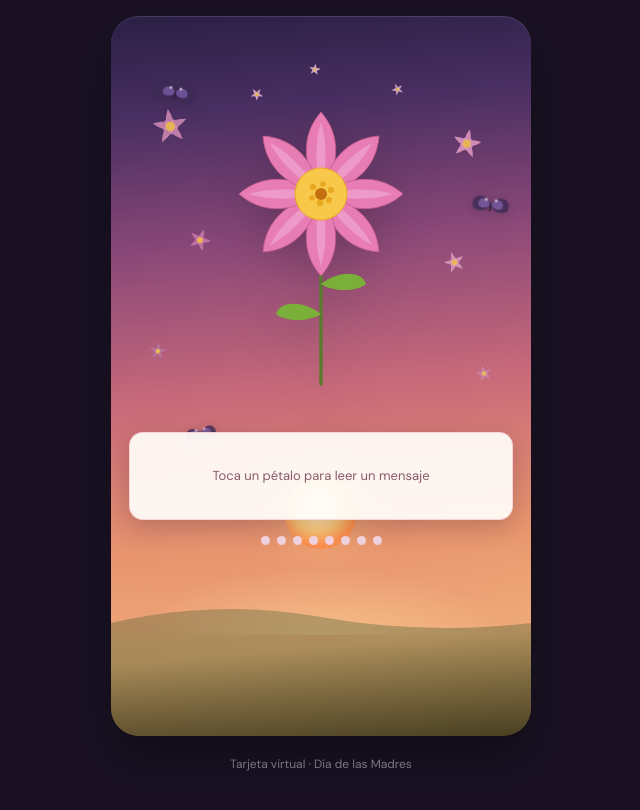
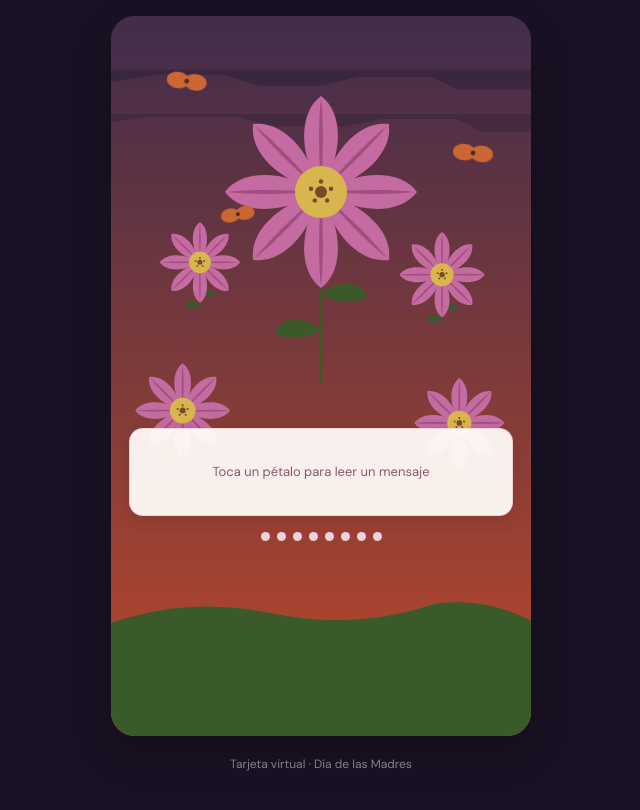
Before and after one commit to damarindoz2/mere, a React (Vite) app: page / in a window 1280 px wide. Shown: the top 810 px of the page, without its empty margins (319-959 px from the left). Built offline with nearby package versions, Linux system fonts and the light colour scheme.

Commit message:
style: jardín plano tipo referencia (cielo, nubes, colina, cosmos, mariposas)

```diff
--- a/src/CosmosCard.css
+++ b/src/CosmosCard.css
@@ -5,57 +5,10 @@
   margin: 0 auto;
   padding: 20px 18px 28px;
   min-height: min(92dvh, 720px);
-  border-radius: 28px;
+  border-radius: 24px;
   overflow: hidden;
-  background: linear-gradient(
-    175deg,
-    #2a1f45 0%,
-    #4a2f62 14%,
-    #8b4878 32%,
-    #c96a7a 52%,
-    #e8956e 72%,
-    #f0b078 86%,
-    #6b4a28 100%
-  );
-  box-shadow:
-    0 24px 48px rgba(0, 0, 0, 0.35),
-    inset 0 1px 0 rgba(255, 255, 255, 0.12);
-}
-
-.garden__sun {
-  position: absolute;
-  left: 50%;
-  bottom: 26%;
-  width: 72px;
-  height: 72px;
-  transform: translateX(-50%);
-  border-radius: 50%;
-  background: radial-gradient(
-    circle at 45% 40%,
-    #fff0d4 0%,
-    #ffcc7a 42%,
-    #ff8f4a 68%,
-    rgba(255, 120, 60, 0.2) 100%
-  );
-  box-shadow: 0 0 48px rgba(255, 200, 120, 0.55);
-  pointer-events: none;
-  z-index: 0;
-}
-
-.garden__horizon {
-  position: absolute;
-  left: -15%;
-  right: -15%;
-  bottom: 14%;
-  height: 38%;
-  background: radial-gradient(
-    ellipse 75% 55% at 50% 100%,
-    rgba(255, 214, 160, 0.42) 0%,
-    rgba(232, 140, 120, 0.18) 45%,
-    transparent 72%
-  );
-  pointer-events: none;
-  z-index: 0;
+  background: #3b2b4d;
+  box-shadow: 0 16px 40px rgba(0, 0, 0, 0.28);
 }
 
 .garden__backdrop {
@@ -65,47 +18,44 @@
   height: 100%;
   pointer-events: none;
   z-index: 0;
-  opacity: 0.92;
 }
 
 .garden__butterfly {
   position: absolute;
-  width: 44px;
-  height: 32px;
+  width: 40px;
+  height: 24px;
   z-index: 2;
   pointer-events: none;
-  opacity: 0.9;
-  filter: drop-shadow(0 2px 6px rgba(0, 0, 0, 0.2));
+  opacity: 1;
 }
 
 .garden__butterfly--1 {
-  top: 10%;
-  left: 6%;
+  top: 9%;
+  left: 10%;
   animation: gardenFlutter1 10s ease-in-out infinite;
 }
 
 .garden__butterfly--2 {
-  top: 22%;
-  right: 8%;
+  top: 16%;
+  right: 12%;
   animation: gardenFlutter2 12s ease-in-out infinite;
-  transform: scaleX(-1);
 }
 
 .garden__butterfly--3 {
-  bottom: 38%;
-  left: 12%;
-  width: 36px;
-  height: 26px;
-  animation: gardenFlutter3 11s ease-in-out infinite 0.5s;
+  top: 28%;
+  left: 22%;
+  width: 34px;
+  height: 20px;
+  animation: gardenFlutter3 11s ease-in-out infinite 0.4s;
 }
 
 @keyframes gardenFlutter1 {
   0%,
   100% {
-    transform: translate(0, 0) rotate(-6deg);
+    transform: translate(0, 0) rotate(-5deg);
   }
   50% {
-    transform: translate(18px, -14px) rotate(10deg);
+    transform: translate(14px, -12px) rotate(8deg);
   }
 }
 
@@ -115,17 +65,17 @@
     transform: scaleX(-1) translate(0, 0) rotate(0deg);
   }
   45% {
-    transform: scaleX(-1) translate(-16px, 12px) rotate(-8deg);
+    transform: scaleX(-1) translate(-12px, 10px) rotate(-6deg);
   }
 }
 
 @keyframes gardenFlutter3 {
   0%,
   100% {
-    transform: translate(0, 0) rotate(4deg);
+    transform: translate(0, 0) rotate(3deg);
   }
   50% {
-    transform: translate(22px, -18px) rotate(-12deg);
+    transform: translate(18px, -14px) rotate(-10deg);
   }
 }
 
@@ -134,8 +84,7 @@
   z-index: 1;
   display: flex;
   justify-content: center;
-  padding-top: 8px;
-  filter: drop-shadow(0 12px 20px rgba(40, 20, 40, 0.25));
+  padding-top: 6px;
 }
 
 .garden__flower-svg {
@@ -152,13 +101,14 @@
 }
 
 .garden__flower-svg g[role='button']:focus-visible path:first-of-type {
-  filter: drop-shadow(0 0 3px #fff8e0);
+  stroke: #fff8e8;
+  stroke-width: 1.2;
 }
 
 .garden__ui {
   position: relative;
   z-index: 2;
-  margin-top: 8px;
+  margin-top: 6px;
   display: flex;
   flex-direction: column;
   gap: 14px;
@@ -175,7 +125,7 @@
   align-items: center;
   justify-content: center;
   text-align: center;
-  box-shadow: 0 8px 24px rgba(30, 15, 35, 0.2);
+  box-shadow: 0 4px 16px rgba(30, 15, 35, 0.12);
 }
 
 .hint {
@@ -215,10 +165,8 @@
   font-weight: 600;
   font-style: italic;
   color: #fffdf8;
-  background: rgba(60, 30, 55, 0.45);
-  border: 1px solid rgba(255, 230, 240, 0.25);
-  text-shadow: 0 1px 2px rgba(0, 0, 0, 0.2);
-  box-shadow: 0 6px 20px rgba(0, 0, 0, 0.15);
+  background: rgba(45, 34, 56, 0.55);
+  border: 1px solid rgba(255, 230, 240, 0.2);
 }
 
 @keyframes fadeUp {
@@ -261,7 +209,7 @@
 }
 
 .dot:focus-visible {
-  outline: 2px solid #f5e6ff;
+  outline: 2px solid #d9b64d;
   outline-offset: 2px;
 }
 
--- a/src/CosmosCard.tsx
+++ b/src/CosmosCard.tsx
@@ -14,57 +14,76 @@ const MENSAJES = [
 
 const MENSAJE_FINAL = 'Feliz Día de las Madres. Gracias por existir.'
 
-const PETAL_OUTER =
-  'M 150,148 C 133,125 128,93 150,68 C 172,93 167,125 150,148 Z'
-const PETAL_VEIN =
-  'M 150,148 C 145,128 143,100 150,78 C 157,100 155,128 150,148 Z'
+/** Paleta estilo ilustración plana (referencia). */
+const C = {
+  petal: '#c46ba1',
+  petalRead: '#b56598',
+  petalActive: '#923a6a',
+  stripe: '#a14d7d',
+  center: '#d9b64d',
+  nucleus: '#7a4a28',
+  stem: '#3a5a2a',
+  leaf: '#3a5a2a',
+  skyTop: '#3b2b4d',
+  skyBottom: '#c14a27',
+  cloud: '#2d2238',
+  hill: '#3a5a2a',
+  butterfly: '#cc6633',
+  butterflyBody: '#4a3020',
+} as const
 
-const PISTIL_DOTS: { cx: number; cy: number; r: number }[] = [
-  { cx: 142, cy: 143, r: 3 },
-  { cx: 152, cy: 140, r: 2.8 },
-  { cx: 160, cy: 146, r: 3.1 },
-  { cx: 158, cy: 156, r: 2.9 },
-  { cx: 149, cy: 159, r: 3.2 },
-  { cx: 141, cy: 154, r: 2.8 },
-]
+/** Pétalo tipo gota / cosmos, apuntando arriba; base en borde del centro. */
+const PETAL_MAIN =
+  'M 150,148 C 129,115 126,72 150,54 C 174,72 171,115 150,148 Z'
+/** Franja vertical más oscura al centro del pétalo. */
+const PETAL_STRIPE =
+  'M 150,148 C 148,118 147,82 150,56 C 153,82 152,118 150,148 Z'
 
-const DECOR_PETAL =
-  'M 0,6 C -3.2,1.5 -3.8,-5 0,-12.5 C 3.8,-5 3.2,1.5 0,6 Z'
+const POLLEN_DOTS = [0, 1, 2, 3, 4].map((i) => {
+  const rad = ((-90 + i * 72) * Math.PI) / 180
+  return {
+    cx: 150 + 10.5 * Math.cos(rad),
+    cy: 150 + 10.5 * Math.sin(rad),
+  }
+})
 
 function petalFill(i: number, active: number | null, read: Set<number>): string {
-  if (i === active) return '#B8336A'
-  if (read.has(i)) return '#D4699F'
-  return '#E87DB5'
+  if (i === active) return C.petalActive
+  if (read.has(i)) return C.petalRead
+  return C.petal
 }
 
-function DecorBloom({
-  x,
-  y,
-  s,
-  rot = 0,
-  petalFill: pf = '#e598c4',
-  centerFill = '#f2c14e',
-}: {
-  x: number
-  y: number
-  s: number
-  rot?: number
-  petalFill?: string
-  centerFill?: string
-}) {
-  const angles = [0, 72, 144, 216, 288]
+function StaticCosmos({ x, y, s }: { x: number; y: number; s: number }) {
   return (
-    <g transform={`translate(${x} ${y}) rotate(${rot}) scale(${s})`}>
-      {angles.map((a, i) => (
-        <path
-          key={i}
-          d={DECOR_PETAL}
-          fill={pf}
-          opacity={0.88}
-          transform={`rotate(${a})`}
-        />
+    <g transform={`translate(${x} ${y}) scale(${s}) translate(-150 -150)`}>
+      <line
+        x1="150"
+        y1="176"
+        x2="150"
+        y2="268"
+        stroke={C.stem}
+        strokeWidth="2.5"
+        strokeLinecap="round"
+      />
+      <path
+        d="M150,248 C136,238 118,240 115,252 C124,260 142,258 150,248Z"
+        fill={C.leaf}
+      />
+      <path
+        d="M150,222 C164,212 182,214 185,226 C176,234 158,232 150,222Z"
+        fill={C.leaf}
+      />
+      {Array.from({ length: 8 }, (_, i) => (
+        <g key={i} transform={`rotate(${i * 45} 150 150)`}>
+          <path d={PETAL_MAIN} fill={C.petal} />
+          <path d={PETAL_STRIPE} fill={C.stripe} />
+        </g>
       ))}
-      <circle r={3.4} fill={centerFill} opacity={0.95} />
+      <circle cx="150" cy="150" r="26" fill={C.center} />
+      {POLLEN_DOTS.map((d, i) => (
+        <circle key={i} cx={d.cx} cy={d.cy} r="2.2" fill={C.nucleus} />
+      ))}
+      <circle cx="150" cy="150" r="6" fill={C.nucleus} />
     </g>
   )
 }
@@ -73,33 +92,13 @@ function Butterfly({ className }: { className?: string }) {
   return (
     <svg
       className={className}
-      viewBox="-22 -14 44 28"
+      viewBox="-18 -10 36 20"
       xmlns="http://www.w3.org/2000/svg"
       aria-hidden
     >
-      <path
-        d="M0,1.5 C-10,-10 -20,-4 -18,6 C-14,12 -4,10 0,4 Z"
-        fill="#3d2a55"
-        opacity={0.92}
-      />
-      <path
-        d="M0,1.5 C10,-10 20,-4 18,6 C14,12 4,10 0,4 Z"
-        fill="#3d2a55"
-        opacity={0.92}
-      />
-      <path
-        d="M0,1.5 C-7,-6 -14,-2 -12,5 C-8,8 -2,6 0,3 Z"
-        fill="#7b5ea7"
-        opacity={0.85}
-      />
-      <path
-        d="M0,1.5 C7,-6 14,-2 12,5 C8,8 2,6 0,3 Z"
-        fill="#7b5ea7"
-        opacity={0.85}
-      />
-      <circle cx="-5" cy="-2" r="1.6" fill="#f8e8ff" opacity={0.7} />
-      <circle cx="5" cy="-2" r="1.6" fill="#f8e8ff" opacity={0.7} />
-      <ellipse cx="0" cy="5" rx="1.2" ry="5" fill="#2a1f38" opacity={0.85} />
+      <ellipse cx="-8" cy="0" rx="10" ry="7.5" fill={C.butterfly} />
+      <ellipse cx="8" cy="0" rx="10" ry="7.5" fill={C.butterfly} />
+      <circle cx="0" cy="0" r="2.2" fill={C.butterflyBody} />
     </svg>
   )
 }
@@ -130,9 +129,6 @@ function CosmosCard() {
 
   return (
     <div className="garden">
-      <div className="garden__sun" aria-hidden />
-      <div className="garden__horizon" aria-hidden />
-
       <svg
         className="garden__backdrop"
         viewBox="0 0 340 640"
@@ -140,24 +136,30 @@ function CosmosCard() {
         aria-hidden
       >
         <defs>
-          <linearGradient id="gardenGrass" x1="0" y1="0" x2="0" y2="1">
-            <stop offset="0%" stopColor="#3d5c2e" stopOpacity={0.35} />
-            <stop offset="100%" stopColor="#1e2d18" stopOpacity={0.55} />
+          <linearGradient id="gardenSky" x1="0" y1="0" x2="0" y2="1">
+            <stop offset="0%" stopColor={C.skyTop} />
+            <stop offset="100%" stopColor={C.skyBottom} />
           </linearGradient>
         </defs>
+        <rect width="340" height="640" fill="url(#gardenSky)" />
         <path
-          d="M0,520 Q85,500 170,515 T340,520 L340,640 L0,640 Z"
-          fill="url(#gardenGrass)"
+          d="M0,72 H340 V88 H280 L260,78 H200 L170,85 H120 L90,76 H40 L0,82 Z"
+          fill={C.cloud}
+          opacity={0.55}
         />
-        <DecorBloom x={48} y={118} s={1.15} rot={-8} petalFill="#d88fb8" />
-        <DecorBloom x={288} y={132} s={0.95} rot={12} petalFill="#e8a0c8" />
-        <DecorBloom x={72} y={210} s={0.72} rot={22} petalFill="#c97bab" />
-        <DecorBloom x={278} y={228} s={0.68} rot={-18} petalFill="#dea0c4" />
-        <DecorBloom x={38} y={300} s={0.55} rot={6} petalFill="#b87aa0" />
-        <DecorBloom x={302} y={318} s={0.52} rot={-14} petalFill="#c889b0" />
-        <DecorBloom x={118} y={92} s={0.42} rot={35} petalFill="#e7b8d4" />
-        <DecorBloom x={232} y={88} s={0.4} rot={-25} petalFill="#dcb0cf" />
-        <DecorBloom x={165} y={72} s={0.38} rot={8} petalFill="#f0c4df" />
+        <path
+          d="M-10,108 H350 V122 H300 L280,112 H220 L190,118 H130 L100,110 H30 L-10,116 Z"
+          fill={C.cloud}
+          opacity={0.4}
+        />
+        <path
+          d="M0,520 Q62,498 130,512 T260,505 Q300,498 340,518 V640 H0 Z"
+          fill={C.hill}
+        />
+        <StaticCosmos x={72} y={228} s={0.34} />
+        <StaticCosmos x={58} y={348} s={0.4} />
+        <StaticCosmos x={268} y={238} s={0.36} />
+        <StaticCosmos x={282} y={358} s={0.38} />
       </svg>
 
       <Butterfly className="garden__butterfly garden__butterfly--1" />
@@ -177,17 +179,17 @@ function CosmosCard() {
             y1="176"
             x2="150"
             y2="340"
-            stroke="#5A7A2E"
-            strokeWidth="3.5"
+            stroke={C.stem}
+            strokeWidth="2.5"
             strokeLinecap="round"
           />
           <path
-            d="M150,270 C130,255 108,258 105,270 C115,278 138,278 150,270Z"
-            fill="#7AAF3A"
+            d="M150,288 C132,272 108,276 104,290 C114,300 138,296 150,288Z"
+            fill={C.leaf}
           />
           <path
-            d="M150,240 C170,225 192,228 195,240 C185,248 162,248 150,240Z"
-            fill="#7AAF3A"
+            d="M150,252 C168,236 192,240 196,254 C186,264 162,260 150,252Z"
+            fill={C.leaf}
           />
 
           {Array.from({ length: 8 }, (_, i) => (
@@ -202,39 +204,23 @@ function CosmosCard() {
               onKeyDown={(e) => onPetalKeyDown(e, i)}
             >
               <path
-                d={PETAL_OUTER}
+                d={PETAL_MAIN}
                 fill={petalFill(i, active, read)}
-                stroke="#C45C89"
-                strokeWidth={0.8}
                 style={{ transition: 'fill 0.2s ease' }}
               />
               <path
-                d={PETAL_VEIN}
-                fill="#F4BCE1"
-                opacity={0.45}
+                d={PETAL_STRIPE}
+                fill={C.stripe}
                 style={{ pointerEvents: 'none' }}
               />
             </g>
           ))}
 
-          <circle
-            cx="150"
-            cy="150"
-            r="26"
-            fill="#F7C84A"
-            stroke="#E8A820"
-            strokeWidth={1}
-          />
-          {PISTIL_DOTS.map((d, i) => (
-            <circle
-              key={i}
-              cx={d.cx}
-              cy={d.cy}
-              r={d.r}
-              fill="#E8A820"
-            />
+          <circle cx="150" cy="150" r="26" fill={C.center} />
+          {POLLEN_DOTS.map((d, i) => (
+            <circle key={i} cx={d.cx} cy={d.cy} r="2.2" fill={C.nucleus} />
           ))}
-          <circle cx="150" cy="150" r="6" fill="#C47010" />
+          <circle cx="150" cy="150" r="6" fill={C.nucleus} />
         </svg>
       </div>
 
```
